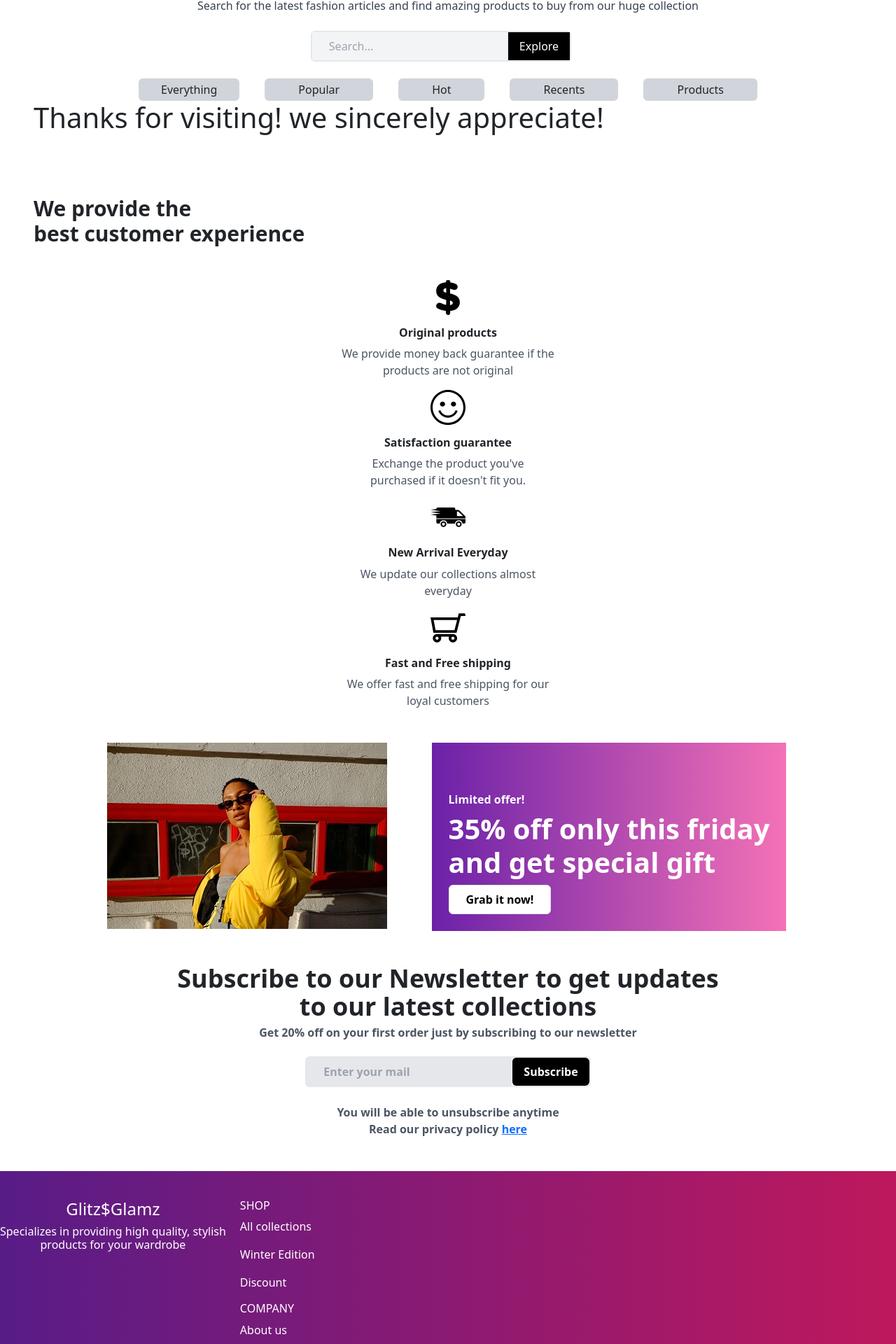
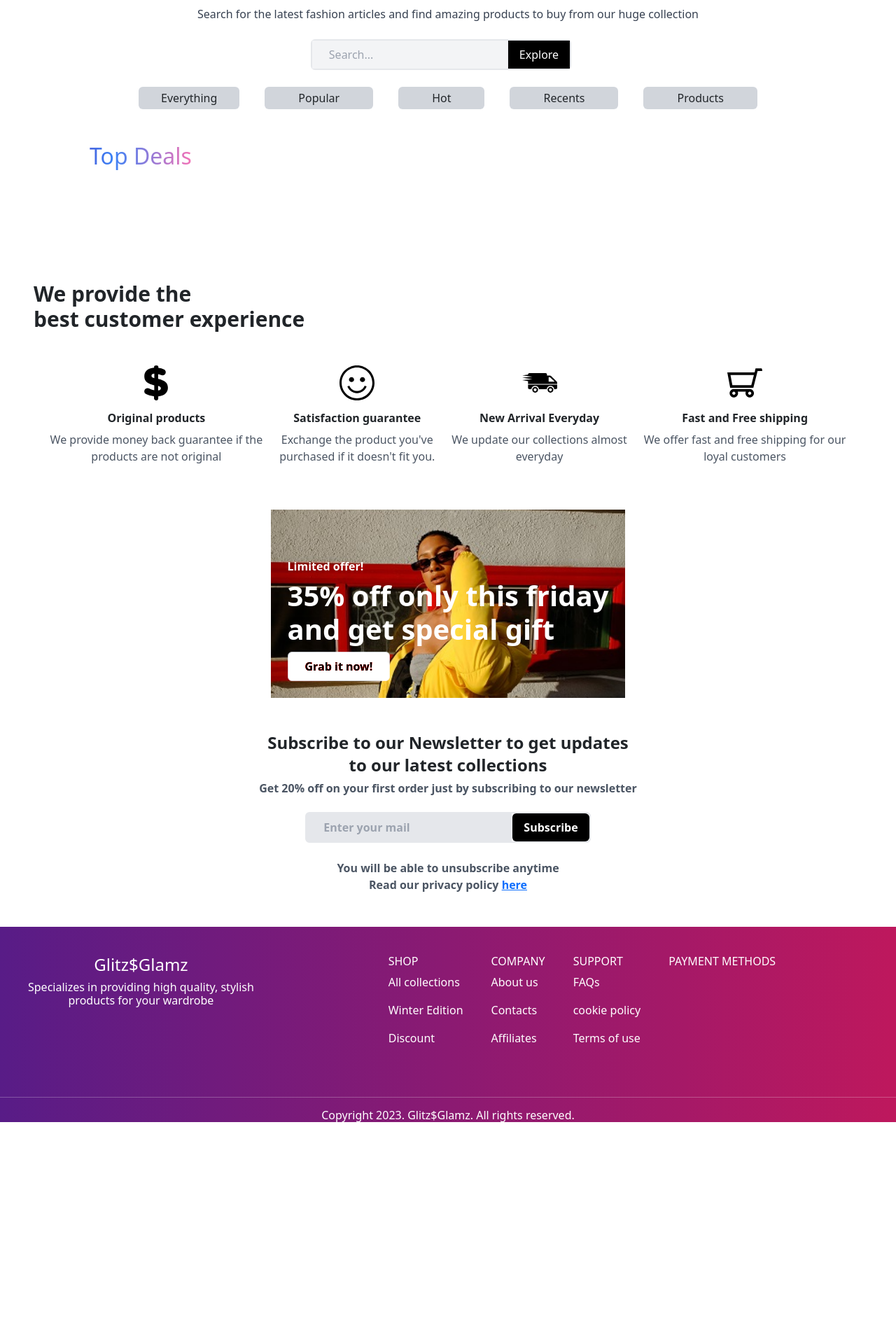
Before and after one commit to 0luwaseyi/Glitz, a React (Create React App) app: page / in a window 1280 px wide. Shown: the part 654-2574 px from the top of the page at 70% size. After the commit the page ends 2265 px from the top, so only its background shows below. Built offline with nearby package versions, Linux system fonts and the light colour scheme.

Commit message:
Corrections

```diff
--- a/src/Components/Background.js
+++ b/src/Components/Background.js
@@ -9,7 +9,7 @@ import Cards from "./Cards"
 
 function Background(){
 
-    const [page, setPage] = useState(false)
+    const [page, setPage] = useState(true)
 
     useEffect(()=>{
         AOS.init();
@@ -17,9 +17,7 @@ function Background(){
     },[])
 
 
-    const Component = [
-        <Cards/> , <Popular/>
-    ]
+
 
 
 
@@ -68,7 +66,12 @@ function Background(){
 
   </div>
 
+  <div className="mt-5">
   {page? <Cards/> : <Popular/>}
+
+  </div>
+
+
 
         </div>
     )
--- a/src/Components/CardItems.js
+++ b/src/Components/CardItems.js
@@ -2,10 +2,10 @@ import React from "react";
 
 function CardItems(props){
 
-    const { id, productName, price, productImage, description} = props.data
+    const { id, productName, price, productImage, description } = props.data
 
     return(
-        <div className="flex flex-row flex-wrap gap-5 mt-5 justify-center items-center">
+        <div key={id} className="flex flex-row flex-wrap gap-5 mt-5 justify-center items-center">
             <img src={ productImage }/>
             <h3><b>{productName}</b></h3>
             <div>
--- a/src/Components/Customer.js
+++ b/src/Components/Customer.js
@@ -3,7 +3,7 @@ import React from 'react';
 function Customer(){
     return(
 <div className=''>
-    <div data-aos="zoom-in" data-aos-duration="1500" className='flex flex-wrap gap-5'>
+    <div data-aos="zoom-in" data-aos-duration="1500" className='flex flex-wrap gap-5 sm: flex flex-col'>
         <div>
         <h5 className='text-darkblue-800 font-bold text-3xl ml-12 mt-10 mb-5'>We provide the<br/> best customer experience</h5>
         </div>
@@ -11,11 +11,14 @@ function Customer(){
 
 
     </div>
-    <div className='text-center justify-center gap-4'>
+    <div className='text-center justify-center gap-4 sm:flex flex-row md:flex flex-row'>
       <div data-aos="zoom-in" data-aos-duration="1500" >
         <div className=''>
       <svg className='mb-3 justify-content inline-flex items-center rounded-lg' height="50px" width="50px" version="1.1" id="Capa_1" xmlns="http://www.w3.org/2000/svg" xmlnsXlink="http://www.w3.org/1999/xlink"
 	 viewBox="0 0 235.517 235.517" xmlSpace="preserve">
+
+
+
 <g>
 	<path  d="M118.1,235.517c7.898,0,14.31-6.032,14.31-13.483c0-7.441,0-13.473,0-13.473
 		c39.069-3.579,64.932-24.215,64.932-57.785v-0.549c0-34.119-22.012-49.8-65.758-59.977V58.334c6.298,1.539,12.82,3.72,19.194,6.549
@@ -31,7 +34,7 @@ function Customer(){
 </div>
 
 <h6 className='font-bold'>Original products</h6>
-<p className='text-gray-600 '>We provide money back guarantee if the <br/> products are not original</p>
+<p className='text-gray-600'>We provide money back guarantee if the <br/> products are not original</p>
         </div>
           <div>
         <div data-aos="zoom-in" data-aos-duration="1500"  className=''>
@@ -107,6 +110,7 @@ function Customer(){
 </svg>
 </div>
 <h6 className='font-bold'>Fast and Free shipping</h6>
+
 <p className='text-gray-600'>We offer fast and free shipping for our <br/> loyal customers</p>
 </div>
     </div>
--- a/src/Components/Discount.js
+++ b/src/Components/Discount.js
@@ -1,6 +1,8 @@
 import React, {useEffect} from "react";
 import AOS from "aos"
 import "aos/dist/aos.css"
+import discount from "../assets/discount.jpg"
+
 
 function Discount(){
 
@@ -9,19 +11,24 @@ function Discount(){
         AOS.refresh();
     },[])
     return(
-        <div data-aos="zoom-in-left" data-aos-duration="2000" className="justify-center  sm:flex flex-row flex-wrap gap-x-5 mx-auto justify-center">
-            <div className="ml-5 mr-5">
-            <img className="w-full shrink-0
-             object-contain" src={'./Discount.jpg'} alt='background'/>
-            </div>
-            <div className="bg-gradient-to-r from-purple-800 to-pink-400 mx-4 px-4 py-4">
+        <div data-aos="fade-in" data-aos-duration="2000" className="justify-center sm:flex flex-row flex-wrap gap-x-5 mx-auto justify-center">
+            <div className="bg-gradient-to-t from purple-400 to-green-700 relative">
+                <img className="h-full w-full relative object-cover absolute
+                 mix-blend-overlay" src={discount} alt='background'/>
+
+
+
+
+            <div className="px-4 py-4">
                 <h6 className="font-bold text-white pt-5">Limited offer!</h6>
                 <h1 className="font-bold text-white">
                     35% off only this friday<br/> and get special gift
+
                 </h1>
                 <button class="bg-white hover:bg-blue-700 text-black font-bold py-2 my-auto px-4 border border-blue-700 rounded">
   Grab it now!
 </button>
+</div>
             </div>
         </div>
     )
--- a/src/Components/Footer.js
+++ b/src/Components/Footer.js
@@ -11,7 +11,7 @@ function Footer(){
         <div className='bg-gradient-to-r from-purple-900 to-pink-700 text-white text-center mx-auto'>
 
 
-        <div className=' sm:flex flex-row flex-wrap py-10'>
+        <div className=' sm:flex flex-row flex-wrap py-10 ml-10 md:flex flex-row xl:flex flex-row space-x-5'>
             <div className='mb-4'>
             <h4>
             Glitz$Glamz
@@ -19,7 +19,7 @@ function Footer(){
            <h6>Specializes in providing high quality, stylish<br/> products for your wardrobe</h6>
             </div>
 
-            <div className='text-left pl-5'>
+            <div className='text-left pl-5 sm:flex flex-row mx-auto md:flex flex-row mx-auto xl:flex flex-row space-x-10'>
               <div>
                 <h6>SHOP</h6>
                 <p>All collections</p>
--- a/src/Components/Newsletter.js
+++ b/src/Components/Newsletter.js
@@ -10,11 +10,11 @@ function Newsletter(){
     },[])
     return(
         <div data-aos="zoom-in" data-aos-duration="1500">
-            <h1 className='font-bold sm:font-bold text-4xl text-center'>
+            <h1 className='font-bold text-2xl sm:font-bold text-center'>
                 Subscribe to our Newsletter to get updates <br/> to our latest collections
             </h1>
 
-        <h6 className='text-center text-gray-600 font-bold mx-auto mb-4'>Get 20% off on your first order just by subscribing to our newsletter</h6>
+        <h6 className='text-center text-gray-600 font-bold mx-3 mb-4'>Get 20% off on your first order just by subscribing to our newsletter</h6>
         <div class="ma-5 sm:flex flex-wrap mb-4 items-center justify-center">
     <div class="flex ml-3 mr-3 border-2 rounded">
         <input type="text" className="px-4 py-2 w-80 bg-gray-200 font-bold" placeholder="Enter your mail"/>
```
Also changed, not shown: src/Components/Body.js (+6 -3 lines), src/Components/discount.jpg (added), src/assets/discount.jpg (added).
